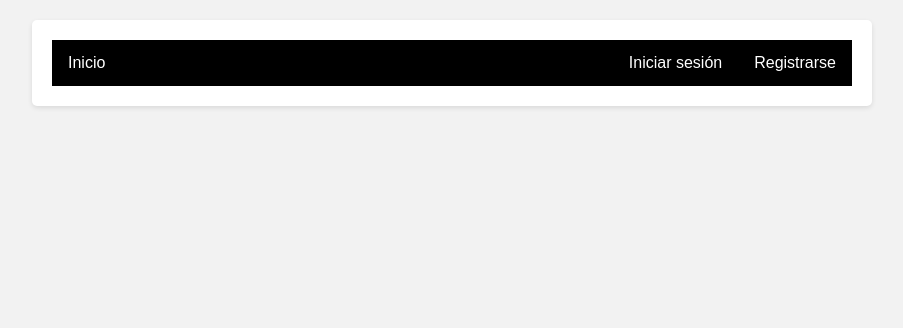
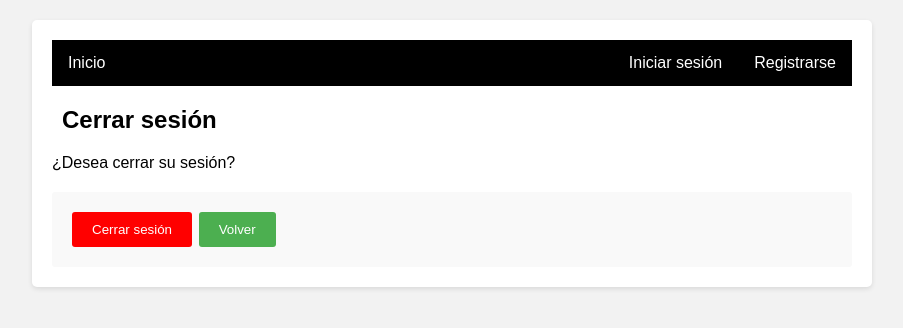
Before and after one commit to miermontoto/tuo-frontend, a React (Create React App) app: page /logout in a window 1280 px wide. Shown: the top 328 px of the page, without its empty margins (188-1091 px from the left). Built offline with nearby package versions, Linux system fonts and the light colour scheme; no server answers.

Commit message:
corregir manejo de usuario interno, cerrar sesión, estilos

```diff
--- a/src/App.css
+++ b/src/App.css
@@ -89,6 +89,7 @@ button {
   color: #fff;
   border: none;
   border-radius: 3px;
+  margin-right: 0.5em;
 }
 
 button:hover {
@@ -100,3 +101,11 @@ button:hover {
   text-align: center;
   color: red;
 }
+
+.red {
+  background-color: red;
+}
+
+.red:hover {
+  background-color: darkred;
+}
--- a/src/App.js
+++ b/src/App.js
@@ -3,6 +3,7 @@ import { Link, Route, Routes } from 'react-router-dom';
 import './App.css';
 import LoginForm from './components/users/LoginForm';
 import RegisterForm from './components/users/RegisterForm';
+import LogoutForm from './components/users/LogoutForm';
 
 
 function App() {
@@ -17,7 +18,7 @@ function App() {
           <div id='login'>
             {user == null ? (
               <div>
-                <li> <Link to='/login' setUser={setUser}>Iniciar sesión</Link> </li>
+                <li> <Link to='/login'>Iniciar sesión</Link> </li>
                 <li> <Link to='/register'>Registrarse</Link> </li>
               </div>
             ) : (
@@ -31,8 +32,9 @@ function App() {
       </nav>
 
       <Routes>
-        <Route path='/login' element={<LoginForm />} />
-        <Route path='/register' element={<RegisterForm />} />
+        <Route path='/login' element={<LoginForm setUser={setUser} />} />
+        <Route path='/register' element={<RegisterForm setUser={setUser} />} />
+        <Route path='/logout' element={<LogoutForm setUser={setUser} />} />
       </Routes>
     </div>
   );
--- a/src/components/users/LoginForm.js
+++ b/src/components/users/LoginForm.js
@@ -1,25 +1,28 @@
 import { useState } from 'react'
 import { queryApi } from '../../helpers/Api'
 import PropTypes from 'prop-types';
+import { useNavigate } from 'react-router-dom';
+
 
 export const HandleLogin = async (setUser, email, password) => {
 	const response = await queryApi('POST', 'users/login', { email, password })
 
-	if (!response) return
+	if (!response) return false
 	if (response.data.apiKey) {
 		localStorage.setItem('token', response.data.apiKey)
-		window.location.href = '/'
 		setUser(response.data.apiKey)
 	}
+
+	return true
 }
 
-const LoginForm = (props) => {
+const LoginForm = ({ setUser }) => {
 	LoginForm.propTypes = {
 		setUser: PropTypes.func.isRequired,
 	}
 
 	const [inputs, setInputs] = useState({ email: '', password: '' })
-	const { setUser } = props
+	const navigate = useNavigate()
 
 	const handleInputChange = (e) => {
 		setInputs({ ...inputs, [e.target.name]: e.target.value })
@@ -31,6 +34,9 @@ const LoginForm = (props) => {
 		const password = inputs.password
 
 		await HandleLogin(setUser, email, password)
+		if (localStorage.getItem('token')) {
+			navigate('/')
+		}
 	}
 
 	return (
--- /dev/null
+++ b/src/components/users/LogoutForm.js
@@ -0,0 +1,36 @@
+import PropTypes from 'prop-types';
+import { useNavigate } from 'react-router-dom';
+import { queryApi } from '../../helpers/Api';
+
+
+const LogoutForm = ({ setUser }) => {
+	LogoutForm.propTypes = {
+		setUser: PropTypes.func.isRequired,
+	}
+
+	const navigate = useNavigate()
+
+	const handleSubmit = async (e) => {
+		e.preventDefault()
+
+		await queryApi('POST', 'users/disconnect')
+
+		localStorage.removeItem('token')
+		setUser(null)
+		navigate('/')
+	}
+
+	return (
+		<div id='logout-container'>
+			<h2>Cerrar sesión</h2>
+
+			¿Desea cerrar su sesión?
+			<form onSubmit={handleSubmit}>
+				<button type='submit' className='red'>Cerrar sesión</button>
+				<button onClick={() => navigate('/')}>Volver</button>
+			</form>
+		</div>
+	)
+}
+
+export default LogoutForm
--- a/src/components/users/RegisterForm.js
+++ b/src/components/users/RegisterForm.js
@@ -1,16 +1,23 @@
-import { useState } from 'react'
-import { queryApi } from '../../helpers/Api'
 import PropTypes from 'prop-types';
+import { useState } from 'react';
+import { queryApi } from '../../helpers/Api';
+import { useNavigate } from 'react-router-dom';
 
 import { HandleLogin } from './LoginForm';
 
-const RegisterForm = (props) => {
+const HandleRegister = async (setUser, email, password, nombre) => {
+	const response = await queryApi('POST', 'users/', { email, nombre, password })
+	if (!response) return
+	if (response.status === 'success') return await HandleLogin(setUser, email, password)
+}
+
+const RegisterForm = ({ setUser }) => {
 	RegisterForm.propTypes = {
 		setUser: PropTypes.func.isRequired,
 	}
 
 	const [inputs, setInputs] = useState({ email: '', password: '', name: ''})
-	const { setUser } = props
+	const navigate = useNavigate()
 
 	const handleInputChange = (e) => {
 		setInputs({ ...inputs, [e.target.name]: e.target.value })
@@ -23,9 +30,8 @@ const RegisterForm = (props) => {
 		const password = inputs.password
 		const nombre = inputs.name
 
-		const response = await queryApi('POST', 'users/', { email, nombre, password })
-		if (!response) return
-		if (response.status === 'success') await HandleLogin(setUser, email, password)
+		if (await HandleRegister(setUser, email, password, nombre)) navigate('/')
+		else navigate('/login')
 	}
 
 
--- a/src/helpers/Api.js
+++ b/src/helpers/Api.js
@@ -9,6 +9,7 @@ export const queryApi = async (method, endpoint, content = {}) => {
 			method: method,
 			headers: {
 				'Content-Type': 'application/json',
+				'Authorization': `Bearer ${localStorage.getItem('token')}`,
 			},
 			body: JSON.stringify(content),
 		});
```
